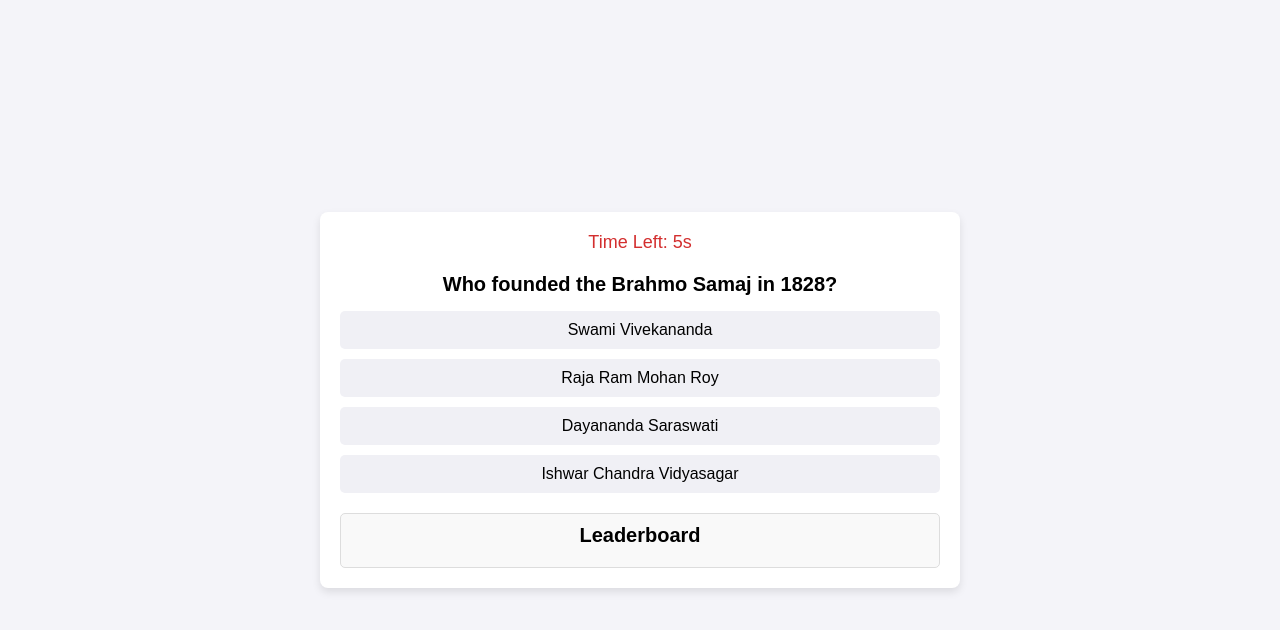
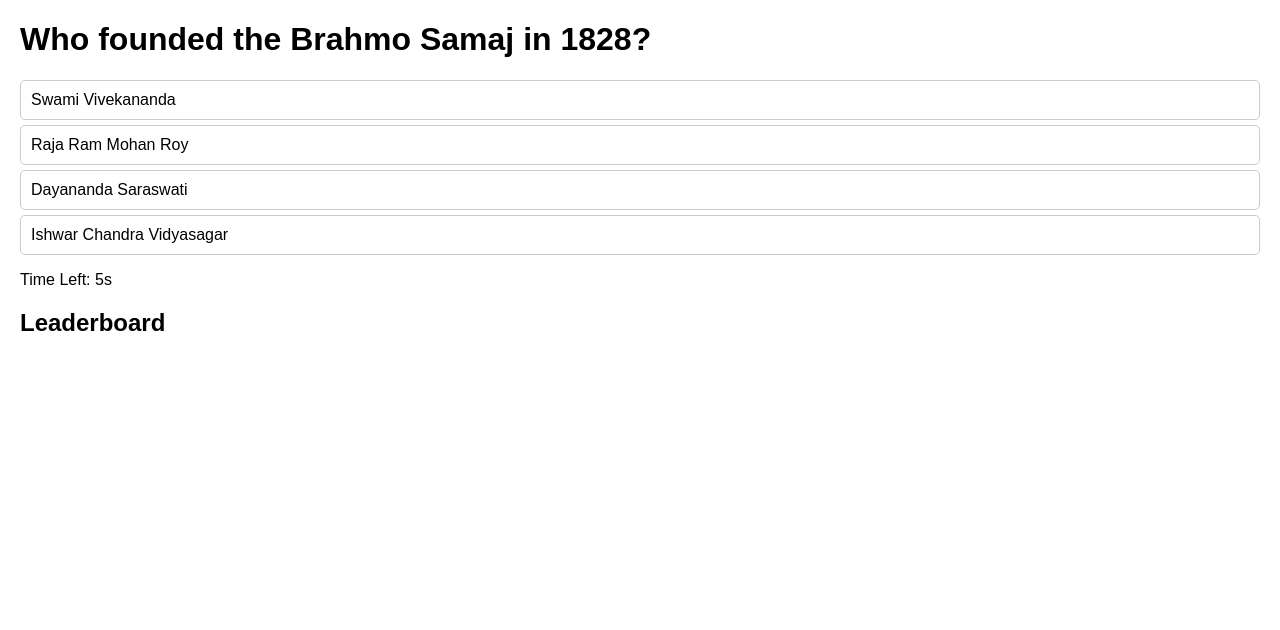
Before and after one commit to ARKLOGAMER/Ukf-quiz, a plain HTML site: page index.html in a window 1280 px wide. Drawn offline with Linux system fonts and the light colour scheme.

Commit message:
Update index.html

```diff
--- a/index.html
+++ b/index.html
@@ -3,112 +3,47 @@
 <head>
     <meta charset="UTF-8">
     <meta name="viewport" content="width=device-width, initial-scale=1.0">
-    <title>Quiz App with Leaderboard</title>
+    <title>Quiz Game</title>
     <style>
         body {
-            font-family: 'Arial', sans-serif;
-            background: #f4f4f9;
-            margin: 0;
-            padding: 0;
-            display: flex;
-            justify-content: center;
-            align-items: center;
-            height: 100vh;
+            font-family: Arial, sans-serif;
+            margin: 20px;
         }
-        .quiz-container {
-            background: #ffffff;
-            border-radius: 8px;
-            box-shadow: 0 4px 8px rgba(0, 0, 0, 0.1);
-            padding: 20px;
-            width: 90%;
-            max-width: 600px;
-            text-align: center;
+        .quiz-container, .leaderboard {
+            margin: 20px 0;
         }
-        .question {
-            font-size: 20px;
-            font-weight: bold;
-            margin-bottom: 15px;
-        }
-        .options {
+        ul {
             list-style: none;
             padding: 0;
-            margin: 0;
         }
-        .options li {
-            margin: 10px 0;
-            padding: 10px 15px;
-            background: #f0f0f5;
+        li {
+            margin: 5px 0;
+            padding: 10px;
+            border: 1px solid #ccc;
             border-radius: 5px;
             cursor: pointer;
-            transition: all 0.3s;
         }
-        .options li:hover {
-            background: #e0e0f0;
+        li.correct {
+            background-color: #c8e6c9;
         }
-        .options li.correct {
-            background: #c8e6c9;
+        li.wrong {
+            background-color: #ffcdd2;
         }
-        .options li.wrong {
-            background: #ffcdd2;
-        }
-        .timer {
-            font-size: 18px;
-            color: #d32f2f;
-            margin-bottom: 20px;
-        }
-        #next-btn {
-            display: none;
-            padding: 10px 20px;
-            background: #1976d2;
-            color: #ffffff;
-            border: none;
-            border-radius: 5px;
-            cursor: pointer;
-            transition: all 0.3s;
-        }
-        #next-btn:hover {
-            background: #1565c0;
-        }
-        .result {
-            font-size: 24px;
-            color: #333;
-            display: none;
-        }
-        .leaderboard {
-            margin-top: 20px;
-            padding: 10px;
-            border: 1px solid #ddd;
-            border-radius: 5px;
-            background: #f9f9f9;
-        }
-        .leaderboard h2 {
-            font-size: 20px;
-            margin: 0;
-        }
-        .leaderboard ul {
-            list-style: none;
-            padding: 0;
-            margin: 10px 0;
-        }
-        .leaderboard li {
-            padding: 5px 10px;
-            background: #f0f0f5;
-            margin-bottom: 5px;
-            border-radius: 3px;
+        button {
+            margin-top: 10px;
         }
     </style>
 </head>
 <body>
     <div class="quiz-container">
-        <div class="timer" id="timer">Time Left: 10s</div>
-        <div class="question" id="question"></div>
-        <ul class="options" id="options"></ul>
-        <button id="next-btn">Next</button>
-        <div class="result" id="result"></div>
-        <div class="leaderboard" id="leaderboard">
-            <h2>Leaderboard</h2>
-            <ul id="leaderboard-list"></ul>
-        </div>
+        <h1 id="question"></h1>
+        <ul id="options"></ul>
+        <p id="timer"></p>
+        <button id="next-btn" style="display: none;">Next Question</button>
+    </div>
+    <div class="leaderboard">
+        <h2>Leaderboard</h2>
+        <ul id="leaderboard-list"></ul>
     </div>
 
     <script src="quiz.js"></script>
```
